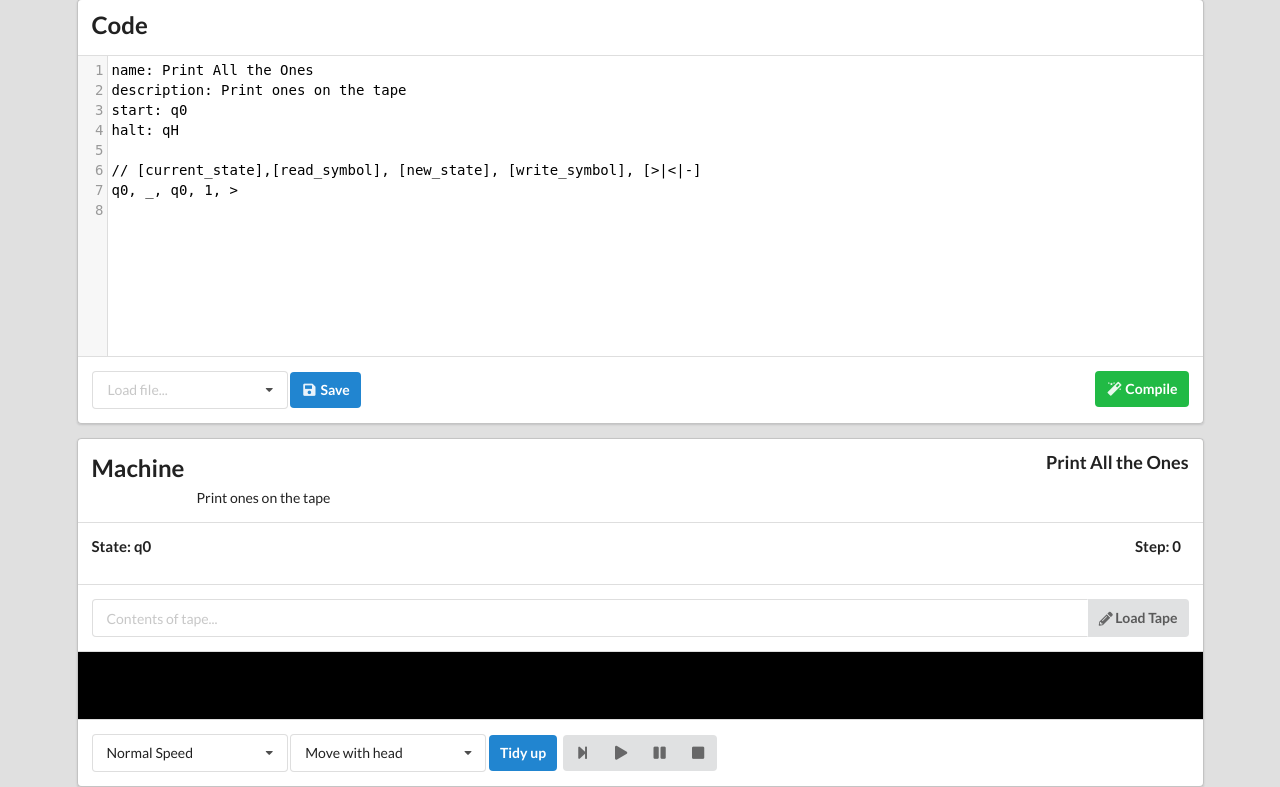
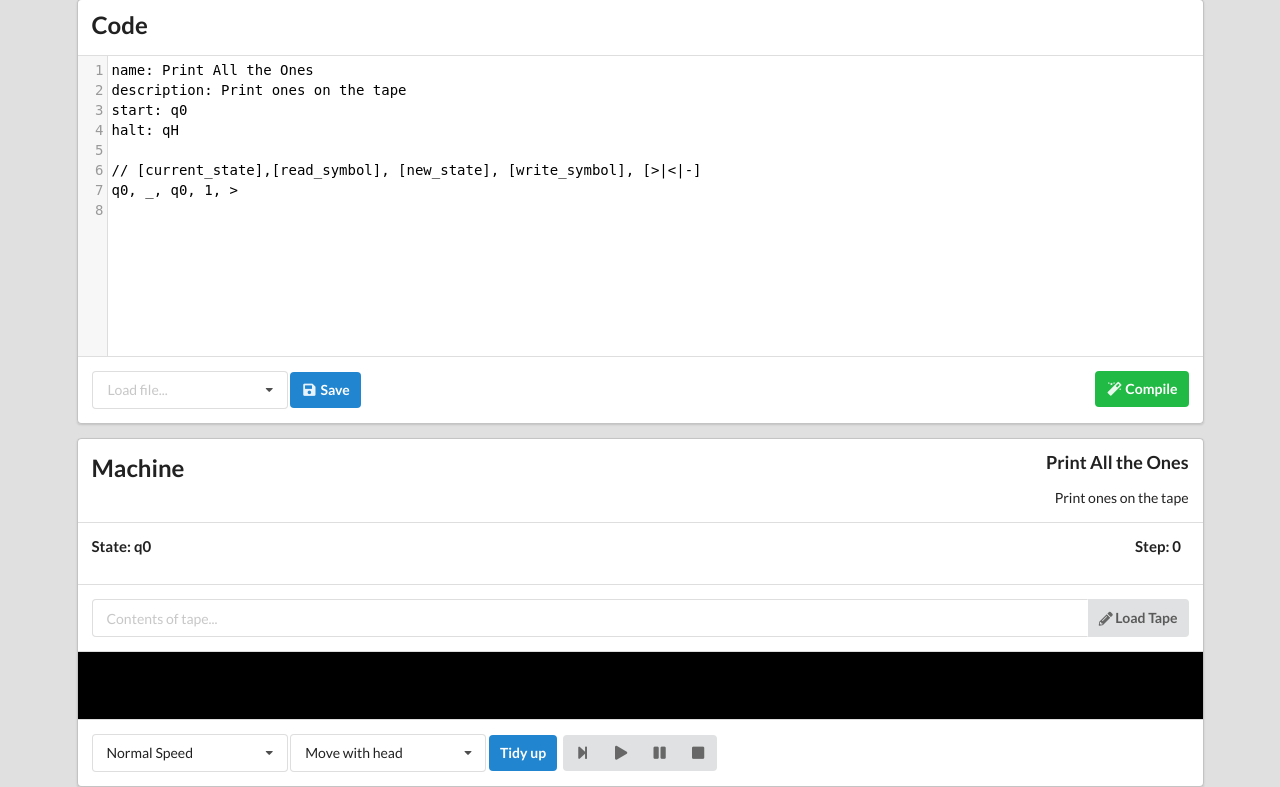
Before and after one commit to CodeGuild-co/tms, a Flask app: page / in a window 1280 px wide. Shown: the part 178-965 px from the top of the page. Run offline with Flask 2, Linux system fonts and the light colour scheme; some libraries are stand-ins or nearby versions.

Commit message:
Move machine description to RHS

```diff
--- a/static/styles.css
+++ b/static/styles.css
@@ -18,6 +18,10 @@
 #machine {
     padding-left: 0;
     padding-right: 0;
+}
+
+#machine-description {
+    text-align: right;
 }
 
 #speed_column {
--- a/templates/index.html
+++ b/templates/index.html
@@ -87,7 +87,7 @@ q0, _, q0, 1, >
                 <h2 class="ui header left floated">Machine</h2>
                 <div class="clearing right floated">
                     <h3 class="ui header right aligned" id="machine-name"></h3>
-                    <p id="machine-description" class="ui right aligned"></p>
+                    <p id="machine-description"></p>
                 </div>
             </div>
             <div class="ui segment clearing">
```
